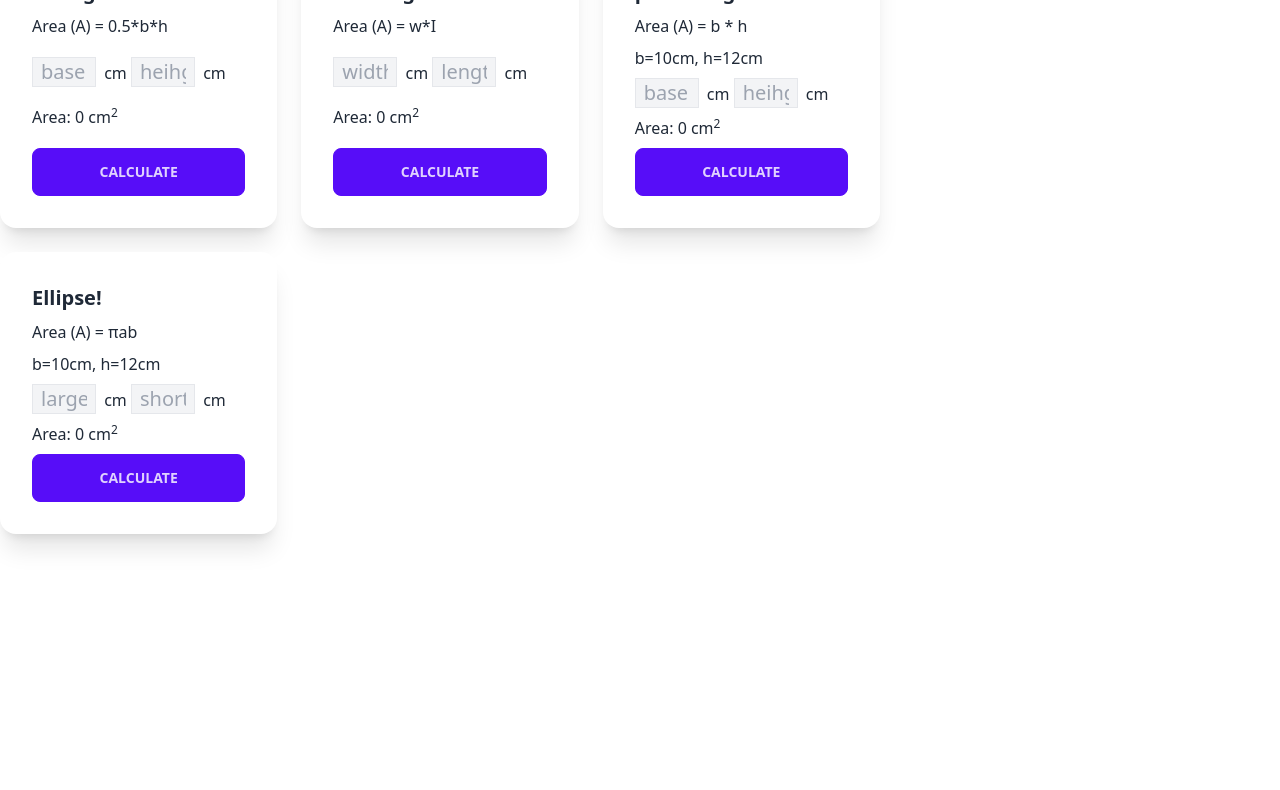
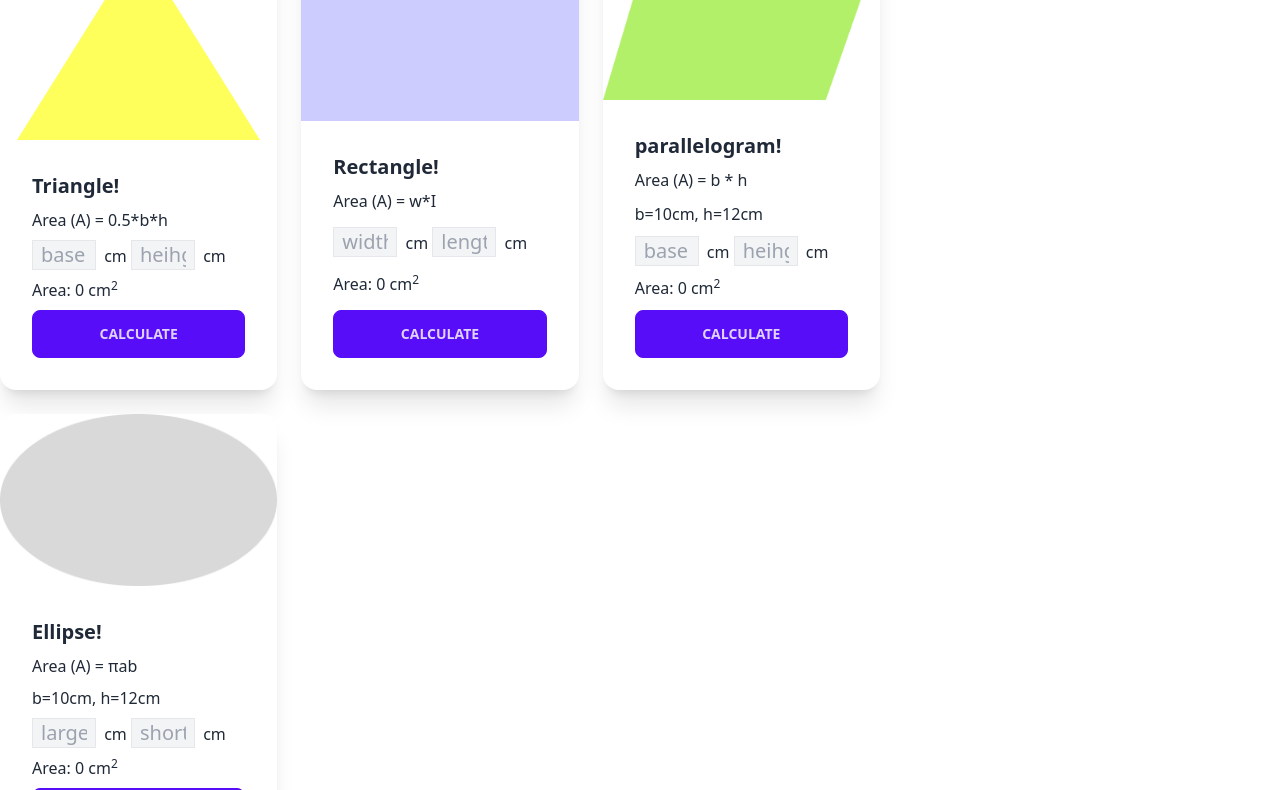
Before and after one commit to rajon777/geometry-genius-resources, a plain HTML site: page index.html in a window 1280 px wide. Shown: the part 86-876 px from the top of the page. Before the commit the page ends 800 px from the top, so only its background shows below. Drawn offline with nearby package versions, Linux system fonts and the light colour scheme; the site is published under a folder, as on GitHub Pages, so addresses that start at the root find nothing.

Commit message:
added the dot

```diff
--- a/index.html
+++ b/index.html
@@ -20,7 +20,7 @@
             <div class=" flex-1 grid grid-cols-1 md:grid-cols-2 lg:grid-cols-3 gap-6">
                 <!-- frist container -->
                 <div class="card w-122 bg-base-100 shadow-xl">
-                    <figure><img src="/images/triangle.png" alt="" /></figure>
+                    <figure><img src="./images/triangle.png" alt="" /></figure>
                     <div class="card-body">
                         <h2 class="card-title">Triangle!</h2>
                         <p>Area (A) = 0.5*b*h</p>
@@ -41,7 +41,7 @@
                 </div>
                 <!-- second container -->
                 <div class="card w-122 bg-base-100 shadow-xl">
-                    <figure><img src="/images/rectangle.png" alt="" /></figure>
+                    <figure><img src="./images/rectangle.png" alt="" /></figure>
                     <div class="card-body">
                         <h2 class="card-title">Rectangle!</h2>
                         <p>Area (A) = w*I</p>
@@ -61,7 +61,7 @@
                 </div>
                 <!-- thrid container -->
                 <div class="card w-122 bg-base-100 shadow-xl">
-                    <figure><img src="/images/parallelogram.png" alt="" /></figure>
+                    <figure><img src="./images/parallelogram.png" alt="" /></figure>
                     <div class="card-body">
                         <h2 class="card-title">parallelogram!</h2>
                         <p>Area (A) = b * h</p>
@@ -83,7 +83,7 @@
                 </div>
                 <!-- four container -->
                 <div class="card w-122 bg-base-100 shadow-xl">
-                    <figure><img src="/images/ellipse.png" alt="" /></figure>
+                    <figure><img src="./images/ellipse.png" alt="" /></figure>
                     <div class="card-body">
                         <h2 class="card-title">Ellipse!</h2>
                         <p>Area (A) = πab</p>
```
